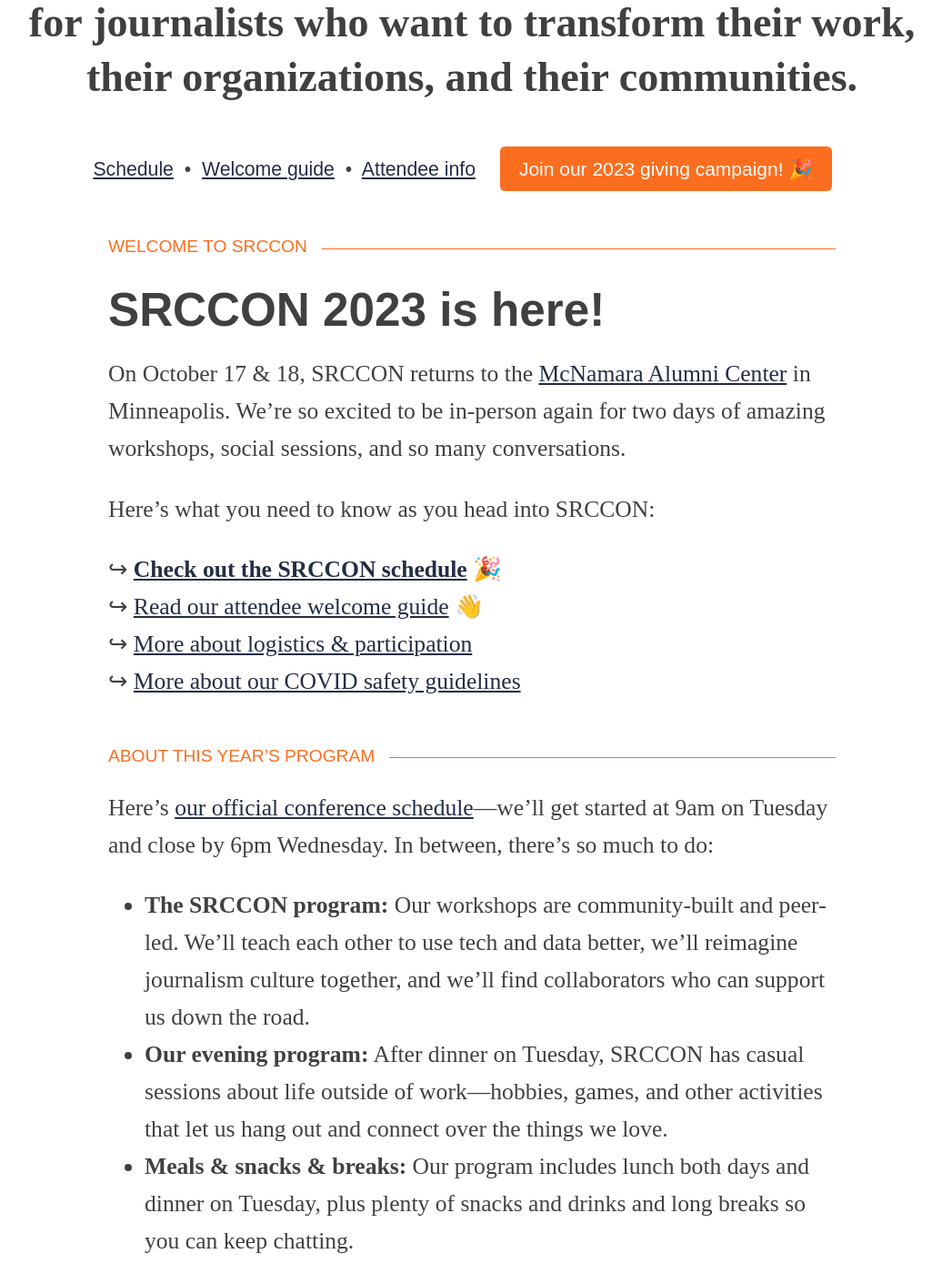
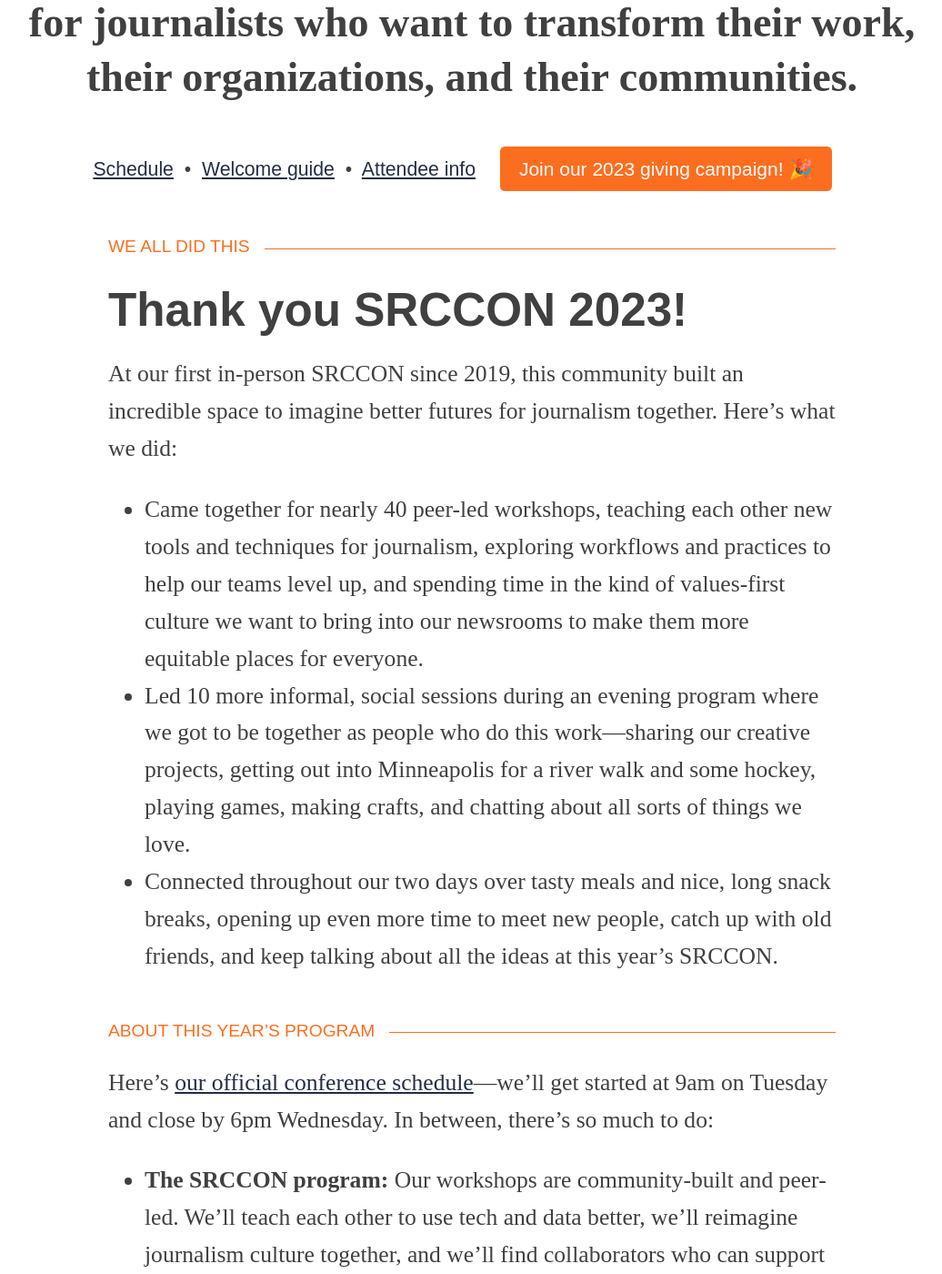
Before and after one commit to OpenNews/srccon-2023, a Jekyll site: the page built from homepage.md, in a window 1280 px wide and 1400 px high, scrolled down 582 px. Shown: the whole window at 91% size, without its empty margins (121-1157 px from the left). Built offline with Jekyll 4.4.1, drawn with Linux system fonts in a browser that asks for light colours; some web fonts are replaced; our own code applies the rules of GitHub Pages for plain Markdown files.

Commit message:
update homepage for closing

```diff
--- a/homepage.md
+++ b/homepage.md
@@ -3,18 +3,15 @@
 permalink: /
 ---
 
-### Welcome to SRCCON
+### We all did this
 
-# SRCCON 2023 is here!
+# Thank you SRCCON 2023!
 
-On October 17 & 18, SRCCON returns to the [McNamara Alumni Center](https://www.google.com/maps/place/McNamara+Alumni+Center/@44.975199,-93.2301774,17z/data=!3m1!4b1!4m5!3m4!1s0x52b32d18ed516031:0x5f984f594ceab6ad!8m2!3d44.975199!4d-93.2279887) in Minneapolis. We're so excited to be in-person again for two days of amazing workshops, social sessions, and so many conversations.
+At our first in-person SRCCON since 2019, this community built an incredible space to imagine better futures for journalism together. Here’s what we did:
 
-Here's what you need to know as you head into SRCCON:
-
-↪ **[Check out the SRCCON schedule](/schedule)** 🎉
-↪ [Read our attendee welcome guide](/welcome) 👋
-↪ [More about logistics & participation](/attendees)
-↪ [More about our COVID safety guidelines](#covid-safety)
+* Came together for nearly 40 peer-led workshops, teaching each other new tools and techniques for journalism, exploring workflows and practices to help our teams level up, and spending time in the kind of values-first culture we want to bring into our newsrooms to make them more equitable places for everyone.
+* Led 10 more informal, social sessions during an evening program where we got to be together as people who do this work—sharing our creative projects, getting out into Minneapolis for a river walk and some hockey, playing games, making crafts, and chatting about all sorts of things we love.
+* Connected throughout our two days over tasty meals and nice, long snack breaks, opening up even more time to meet new people, catch up with old friends, and keep talking about all the ideas at this year's SRCCON.
 
 ### About this year's program
 
```
